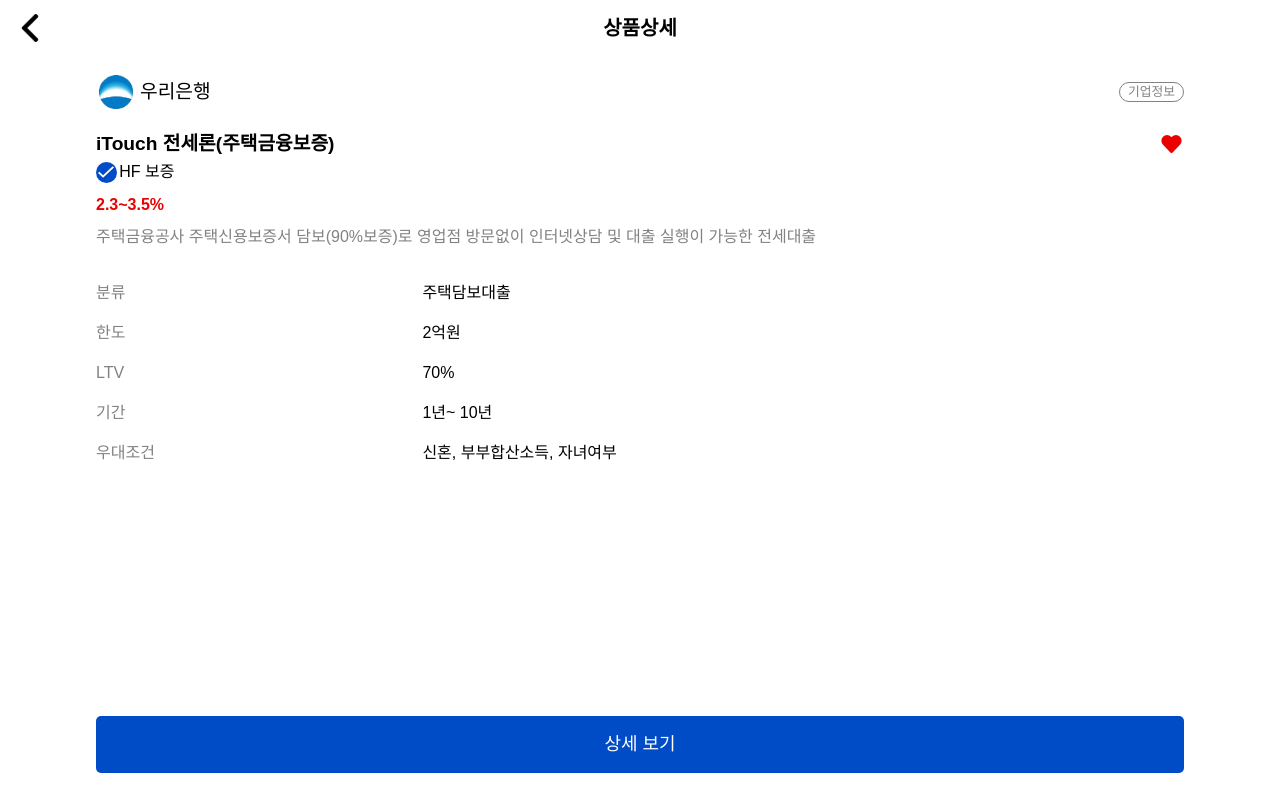
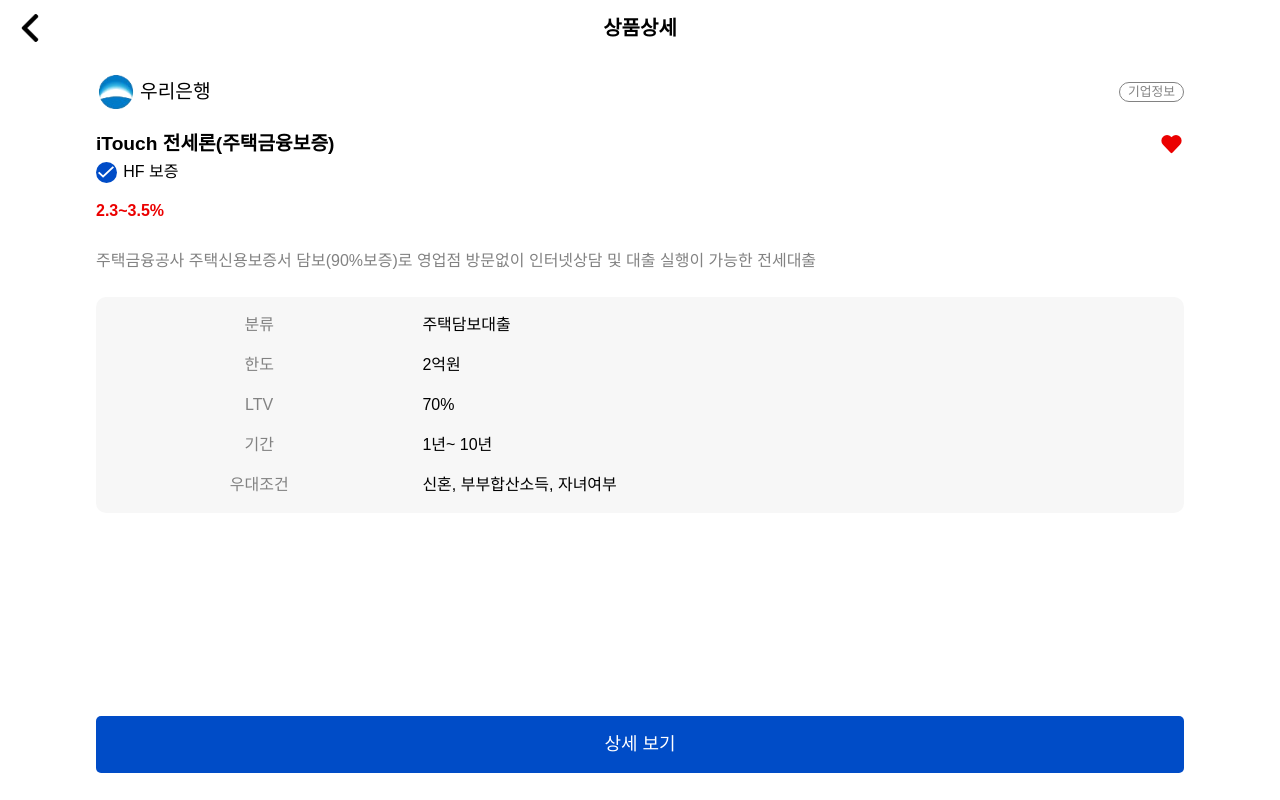
Before and after one commit to PDA-BillyBang/billybang-client, a React (Vite) app: page /loan/detail/1 in a window 1280 px wide. Built offline with nearby package versions, Linux system fonts and the light colour scheme.

Commit message:
feat: subheader 뒤돌아가기 라우트 추가

```diff
--- a/src/components/common/button/LargeButton.tsx
+++ b/src/components/common/button/LargeButton.tsx
@@ -4,9 +4,15 @@ interface Props {
   text: string;
   customWidth: string;
   isActive: number;
+  handleClick?: () => void;
 }
 
-export default function LargeButton({ text, customWidth, isActive }: Props) {
+export default function LargeButton({
+  text,
+  customWidth,
+  isActive,
+  handleClick,
+}: Props) {
   let buttonStyles;
 
   switch (isActive) {
@@ -24,5 +30,9 @@ export default function LargeButton({ text, customWidth, isActive }: Props) {
       break;
   }
 
-  return <button className={buttonStyles}>{text}</button>;
+  return (
+    <button className={buttonStyles} onClick={handleClick}>
+      {text}
+    </button>
+  );
 }
--- a/src/components/common/header/SubHeader.tsx
+++ b/src/components/common/header/SubHeader.tsx
@@ -4,19 +4,25 @@ import { Navbar } from "flowbite-react";
 import backButton from "../../../assets/image/icons/backButton.svg";
 import { Outlet } from "react-router-dom";
 import { useState } from "react";
+import { useNavigate } from "react-router-dom";
 
 export default function SubHeader() {
   const [title, setTitle] = useState("");
+  const navigate = useNavigate();
+  const handleClickBack = () => {
+    navigate(-1);
+  };
 
   return (
     <div>
       <Navbar fluid rounded>
         <div className="flex items-center justify-between w-full">
-          <Navbar.Brand href="https://flowbite-react.com">
+          <Navbar.Brand>
             <img
               src={backButton}
               className="h-5 sm:h-9 size-7 "
               alt="Billibang Logo"
+              onClick={handleClickBack}
             />
           </Navbar.Brand>
           <span className="self-center mx-auto text-xl font-semibold">
--- a/src/routes/loan/LoanDetail.tsx
+++ b/src/routes/loan/LoanDetail.tsx
@@ -5,15 +5,28 @@ import filledLike from "../../assets/image/icons/filledLike.svg";
 import check from "../../assets/image/icons/check.svg";
 import LoanSmallButton from "./LoanSmallButton";
 import LargeButton from "../../components/common/button/LargeButton";
+import { useNavigate } from "react-router-dom";
 
 const LoanDetail = () => {
   const { setTitle } = useOutletContext<{
     setTitle: (title: string) => void;
   }>();
 
+  const navigate = useNavigate();
+
   useEffect(() => {
     setTitle("상품상세");
   }, [setTitle]);
+
+  const handleToBankUrl = () => {
+    window.open(
+      "https://www.kebhana.com/cont/mall/mall08/mall0802/mall080202/1501583_115196.jsp?_menuNo=98786"
+    );
+  };
+
+  const handleClickToCompanyInfo = () => {
+    navigate("/loan/company/123");
+  };
 
   return (
     <div className="flex flex-col items-center ">
@@ -24,7 +37,10 @@ const LoanDetail = () => {
             <img src={bankTest} className="w-[2.5rem] h-[2.5rem]" />
             <div className="text-[1.2rem] pl-[0.25rem]">우리은행</div>
           </div>
-          <LoanSmallButton text="기업정보" />
+          <LoanSmallButton
+            handleClick={handleClickToCompanyInfo}
+            text="기업정보"
+          />
         </div>
       </div>
       <div className="py-[0.6rem]" />
@@ -40,29 +56,29 @@ const LoanDetail = () => {
             <img src={check} className="w-[1rem] h-[1rem] " />
           </div>
           <div className="pb-[2rem]" />
-          <div className="pl-[0.15rem] leading-[0.8rem] text-[1rem]">
+          <div className="pl-[0.4rem] leading-[0.8rem] text-[1rem]">
             HF 보증
           </div>
         </div>
-        <div className="text-red-1 pt-[0.3rem] font-bold">2.3~3.5%</div>
-        <div className="text-grey-1 pt-[0.5rem]">
+        <div className="text-red-1 pt-[0.7rem] font-bold">2.3~3.5%</div>
+        <div className="text-grey-1 pt-[1.6rem]">
           주택금융공사 주택신용보증서 담보(90%보증)로 영업점 방문없이 인터넷상담
           및 대출 실행이 가능한 전세대출
         </div>
-        <div className="flex flex-row pt-[1rem]">
-          <div className="flex flex-col w-[30%] text-grey-1">
+        <div className="flex flex-row mt-[1.5rem] bg-grey-6 rounded-[10px]">
+          <div className="flex flex-col w-[30%] items-center text-grey-1">
             <div className="pt-[1rem]">분류</div>
             <div className="pt-[1rem]">한도</div>
             <div className="pt-[1rem]">LTV</div>
             <div className="pt-[1rem]">기간</div>
-            <div className="pt-[1rem]">우대조건</div>
+            <div className="py-[1rem]">우대조건</div>
           </div>
           <div className="flex flex-col w-[70%]">
             <div className="pt-[1rem]">주택담보대출</div>
             <div className="pt-[1rem]">2억원</div>
             <div className="pt-[1rem]">70%</div>
             <div className="pt-[1rem]">1년~ 10년</div>
-            <div className="pt-[1rem]">신혼, 부부합산소득, 자녀여부</div>
+            <div className="py-[1rem]">신혼, 부부합산소득, 자녀여부</div>
           </div>
         </div>
       </div>
@@ -71,6 +87,7 @@ const LoanDetail = () => {
           text="상세 보기"
           customWidth="w-customWidthPercent"
           isActive={0}
+          handleClick={handleToBankUrl}
         />
       </div>
     </div>
--- a/src/routes/loan/LoanSmallButton.tsx
+++ b/src/routes/loan/LoanSmallButton.tsx
@@ -3,11 +3,15 @@ import { Button } from "flowbite-react";
 
 type Props = {
   text: string;
+  handleClick?: () => void;
 };
 
-export default function LoanSmallButton({ text }: Props) {
+export default function LoanSmallButton({ text, handleClick }: Props) {
   return (
-    <button className=" text-grey-1 text-[0.8rem] leading-[0.8rem] h-[1.3rem] border hover:bg-[#f3f4f6] border-grey-1 rounded-[20px] w-[65px]">
+    <button
+      onClick={handleClick}
+      className=" text-grey-1 text-[0.8rem] leading-[0.8rem] h-[1.3rem] border hover:bg-[#f3f4f6] border-grey-1 rounded-[20px] w-[65px]"
+    >
       {text}
     </button>
   );
```
